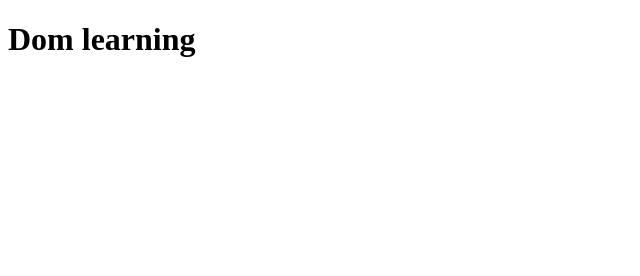
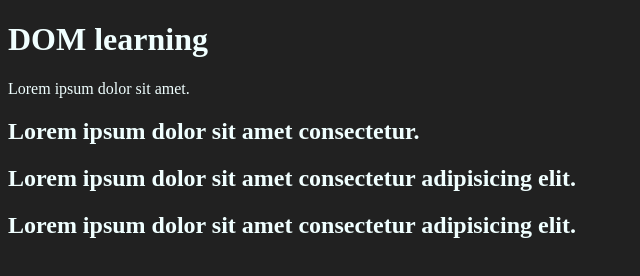
Before and after one commit to shreyansh-2002/Js-learning, a plain HTML site: page DOM/one.html in a window 1280 px wide. Shown: the whole page, without its empty margins (0-640 px from the left). Drawn offline with Linux system fonts and the light colour scheme.

Commit message:
on going DOM

```diff
--- a/DOM/one.html
+++ b/DOM/one.html
@@ -5,12 +5,22 @@
     <meta charset="UTF-8">
     <meta name="viewport" content="width=device-width, initial-scale=1.0">
     <title>DOM manipulation</title>
+    <style>
+        .bg-color {
+            background-color: #212121;
+            color: azure;
+        }
+    </style>
 </head>
 
-<body>
-    <div class="bg-color">
+<body class="bg-color">
+    <div>
         <div>
-            <h1>Dom learning</h1>
+            <h1 id="title" class="heading">DOM learning <span style="display: none;">test text</span></h1>
+            <p>Lorem ipsum dolor sit amet.</p>
+            <h2>Lorem ipsum dolor sit amet consectetur.</h2>
+            <h2>Lorem ipsum dolor sit amet consectetur adipisicing elit.</h2>
+            <h2>Lorem ipsum dolor sit amet consectetur adipisicing elit.</h2>
         </div>
     </div>
 </body>
```
